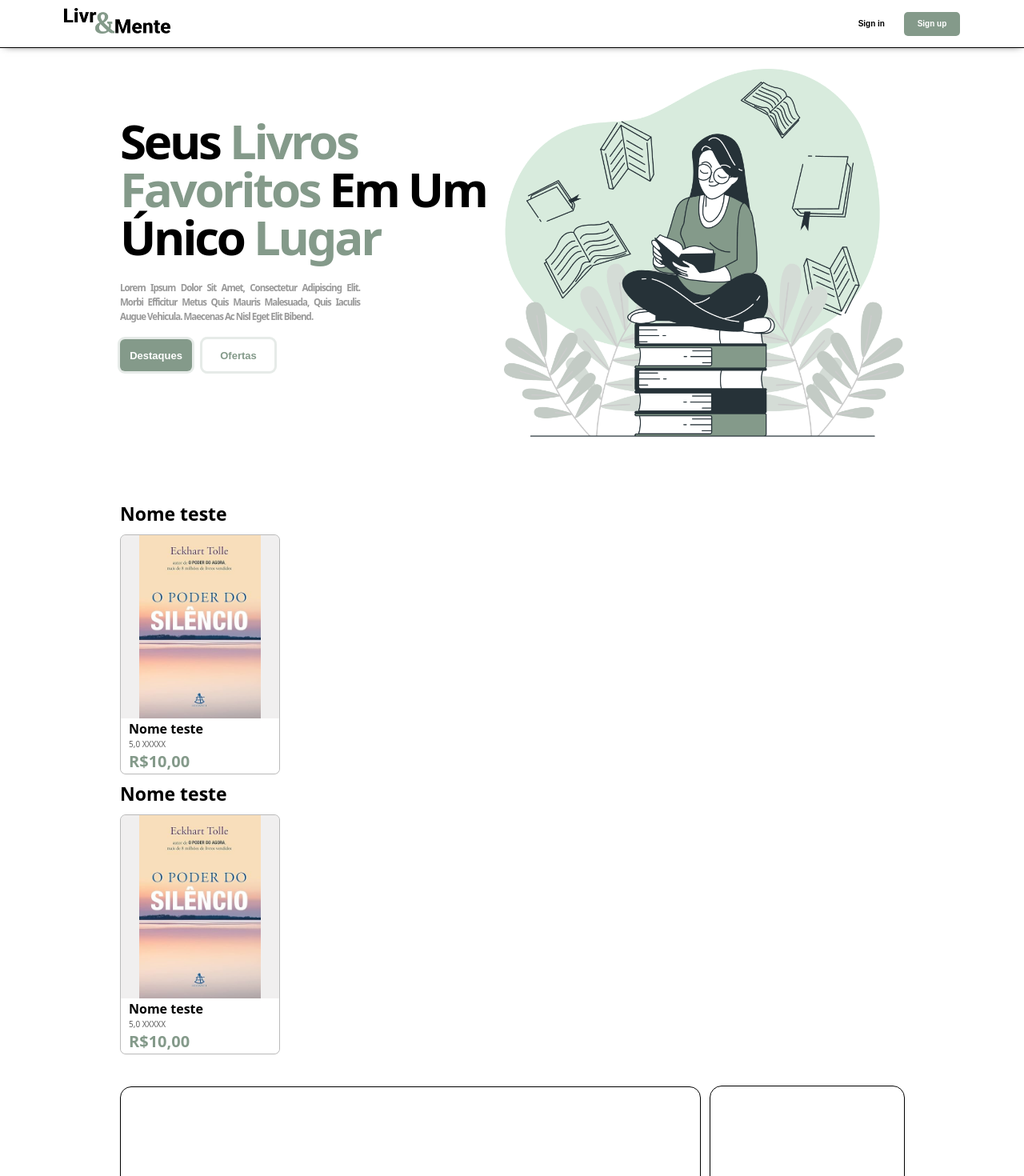
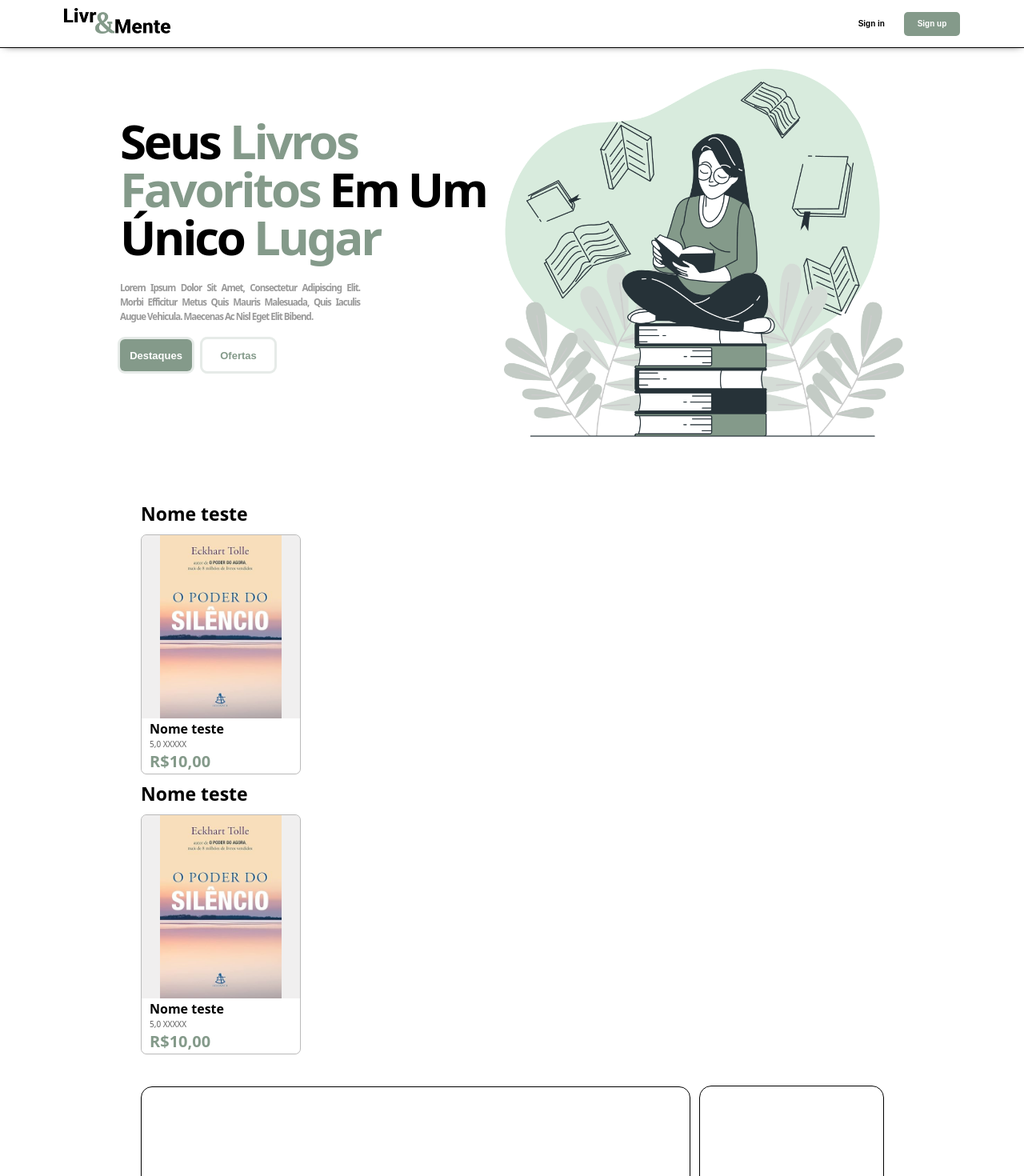
Before and after one commit to Projetos-AMS/LivroEMente-Front-End, an Angular app in the folder LivroMente_FRONT/: page /home in a window 1280 px wide. Shown: the top 1470 px of the page at 80% size. Built offline with nearby package versions, Linux system fonts and the light colour scheme.

Commit message:
Home 1.0.3

```diff
--- a/LivroMente_FRONT/src/app/Views/home/home.component.css
+++ b/LivroMente_FRONT/src/app/Views/home/home.component.css
@@ -14,6 +14,8 @@ main {
   font-family: system-ui, -apple-system, BlinkMacSystemFont, "Segoe UI", Roboto,
     Oxygen, Ubuntu, Cantarell, "Open Sans", "Helvetica Neue", sans-serif;
 }
+
+/* PARTE DO TOPO DA PÁGINA */
 
 .page-top {
   display: flex;
@@ -109,12 +111,16 @@ main {
   color: #849a8a;
 }
 
+/* MEIO DA PÁGINA */
+
 .page-mid{
   display: flex;
   flex-direction: column;
-  width: 100%;
+  width: 58em;
   gap: 2em;
 }
+
+/* SLIDERS DE PRODUTOS */
 
 .product-selection{
   width: clamp(400px, 100%, 100%);
@@ -194,6 +200,8 @@ main {
   font-weight: 700;
 }
 
+/* CARD DE OFERTA MEIO DA PÁGINA */
+
 .offer-card {
   display: flex;
   width: 100%;
@@ -214,6 +222,8 @@ main {
   height: 13em;
   outline: 1px solid rgb(0, 0, 0);
 }
+
+/* FILTRO DE PRODUTOS & PRODUTOS GERAIS */
 
 .product-filter{
   display: flex;
@@ -298,3 +308,5 @@ main {
   border-radius: 0 0 7px 7px;
   padding: 0 7px;
 }
+
+/* MEDIA QUERIES */
```
